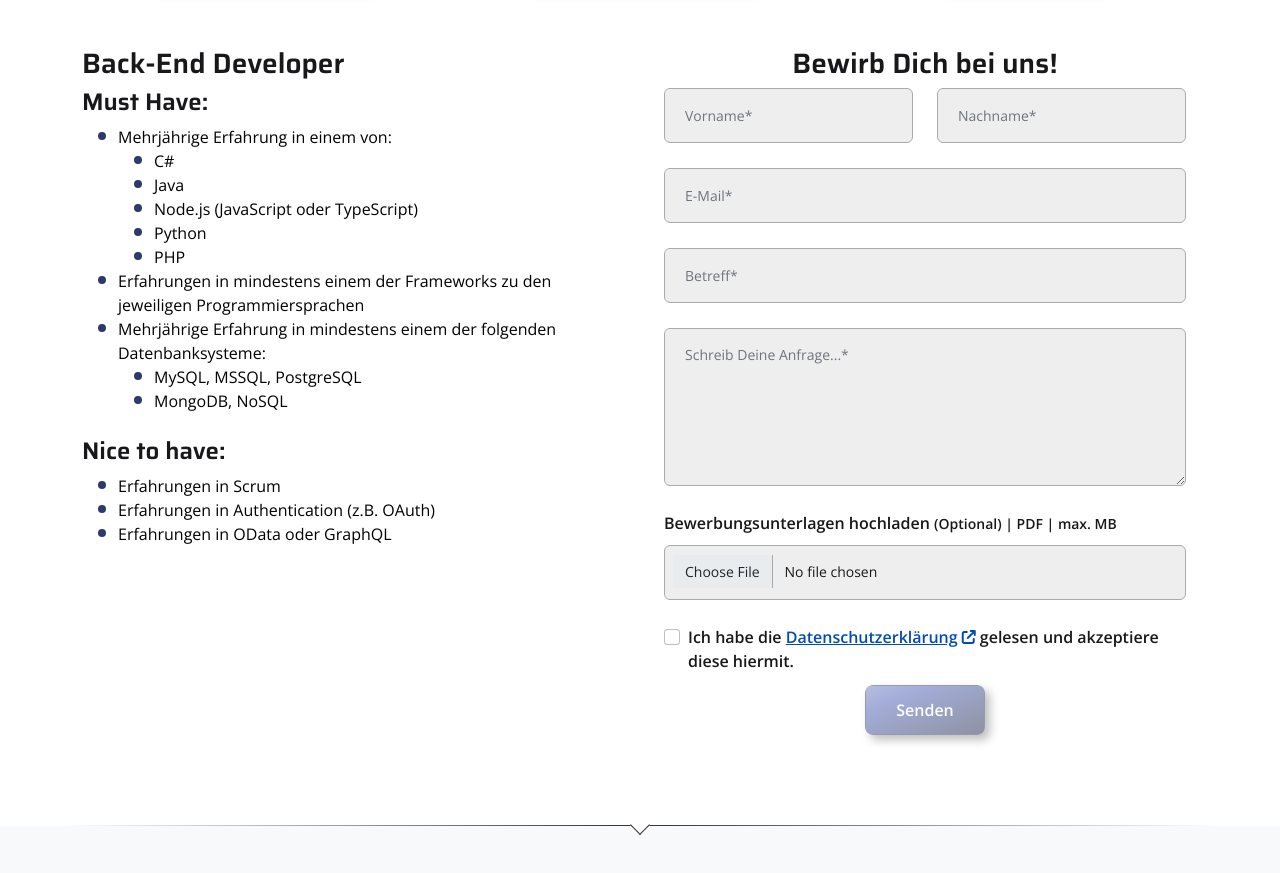
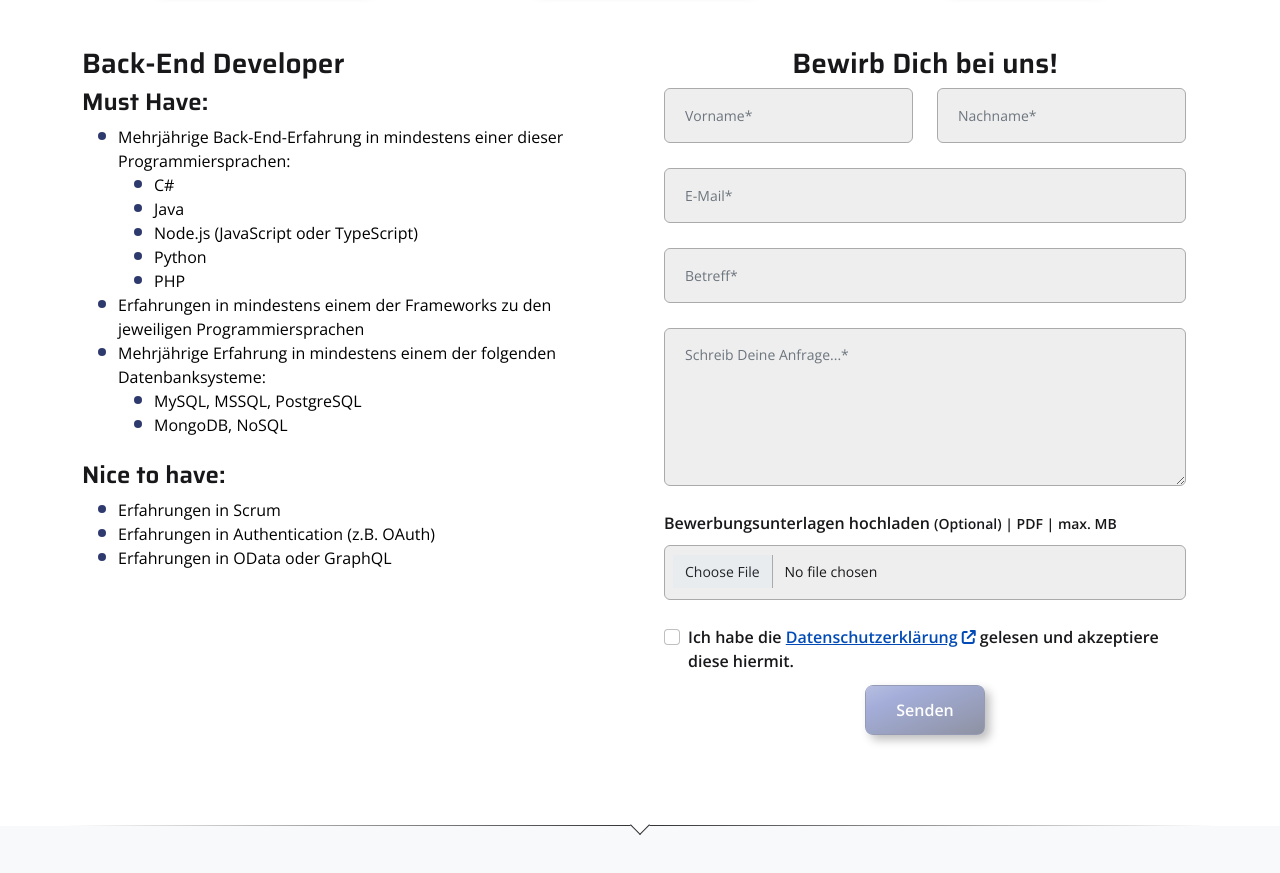
Before and after one commit to tobias-riedel/ds-experts, a Next.js app: page / in a window 1280 px wide. Shown: the part 4960-5833 px from the top of the page. Built offline with nearby package versions, Linux system fonts and the light colour scheme.

Commit message:
Fixed some types

```diff
--- a/components/Gdpr.tsx
+++ b/components/Gdpr.tsx
@@ -17,7 +17,7 @@ const Gdpr = () => {
         <div className="section-title text-start mw-100">
           <h2>Datenschutzerklärung</h2>
         </div>
-        <p>Verantwortlich im Sinne der Datenschutzgesetzes:</p>
+        <p>Verantwortlich im Sinne des Datenschutzgesetzes:</p>
         <p>
           ds-experts IT-Consulting GmbH
           <br />
--- a/components/JoinUs/JoinUsBackEndDeveloper.tsx
+++ b/components/JoinUs/JoinUsBackEndDeveloper.tsx
@@ -6,7 +6,7 @@ const JoinUsBackEndDeveloper = () => {
         <h4>Must Have:</h4>
         <ul>
           <li>
-            Mehrjährige Erfahrung in einem von:
+            Mehrjährige Back-End-Erfahrung in mindestens einer dieser Programmiersprachen:
             <ul>
               <li>C#</li>
               <li>Java</li>
```
